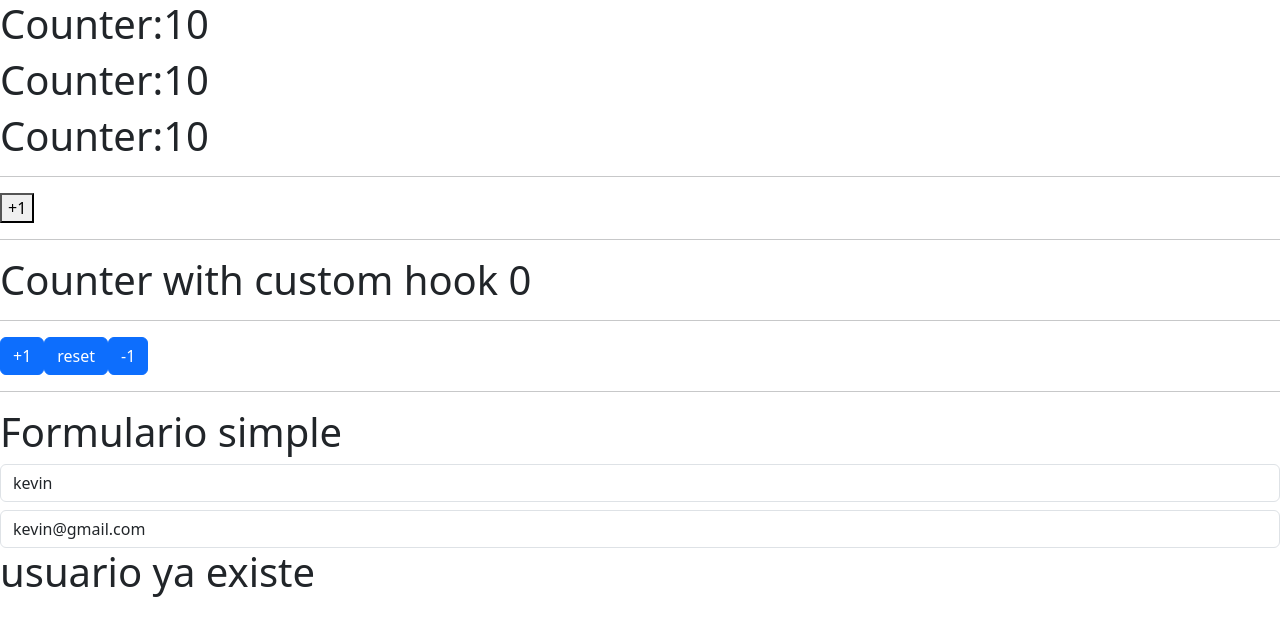
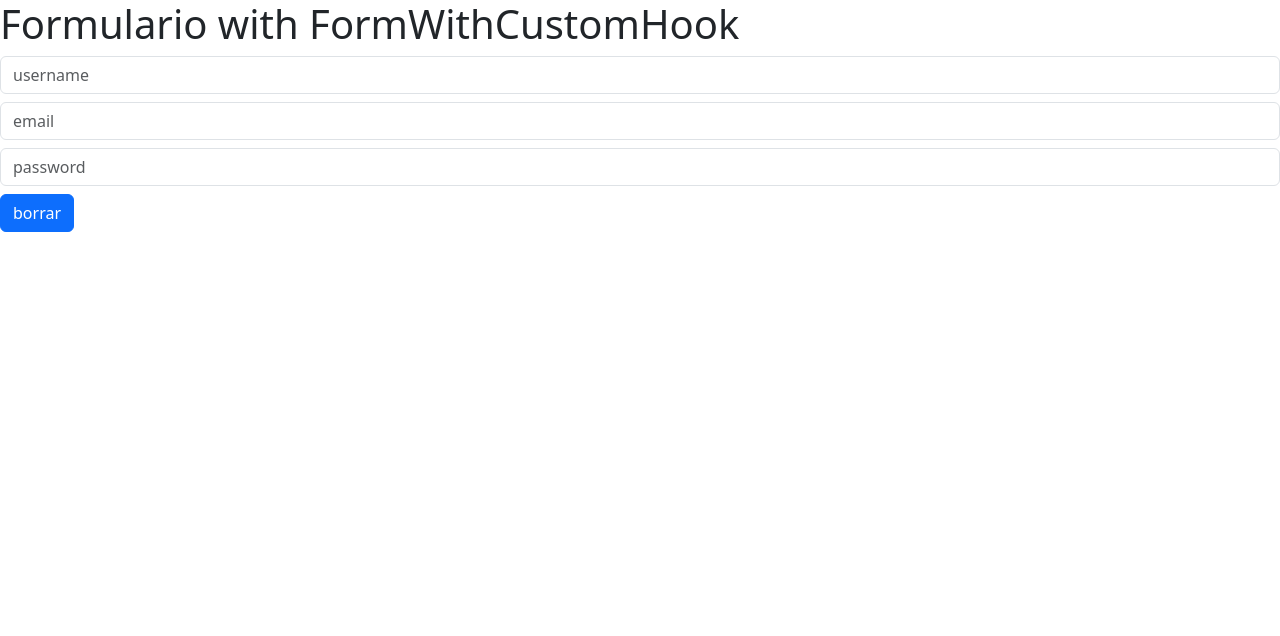
Before and after one commit to Kevin-ORojas/REACT, a React (Vite) app in the folder 05-hook-app/: page / in a window 1280 px wide. Shown: the top 636 px of the page. Built offline with nearby package versions, Linux system fonts and the light colour scheme.

Commit message:
useform formilario

```diff
--- /dev/null
+++ b/05-hook-app/src/02-useEffect/FormWithCustomHook.jsx
@@ -0,0 +1,50 @@
+import React, { useEffect, useState } from "react";
+import { useForm } from "../hooks/useForm";
+
+export const FormWithCustomHook = () => {
+  const {
+    onResetForm,
+    handleInputChange,
+    formstate,
+    username,
+    email,
+    password,
+  } = useForm({
+    username: "",
+    email: "",
+    password: "",
+  });
+  return (
+    <>
+      <h1>Formulario with FormWithCustomHook</h1>
+      <input
+        type="text"
+        className="form-control"
+        placeholder="username"
+        name="username"
+        value={username}
+        onChange={handleInputChange}
+      />
+      <input
+        type="text"
+        className="form-control mt-2"
+        placeholder="email"
+        name="email"
+        value={email}
+        onChange={handleInputChange}
+      />
+      <input
+        type="text"
+        className="form-control mt-2"
+        placeholder="password"
+        name="password"
+        value={password}
+        onChange={handleInputChange}
+      />
+
+      <button onClick={onResetForm} className="btn btn-primary mt-2">
+        borrar
+      </button>
+    </>
+  );
+};
--- a/05-hook-app/src/HookApp.jsx
+++ b/05-hook-app/src/HookApp.jsx
@@ -2,16 +2,21 @@ import React from "react";
 import { CounterApp } from "./01-usestate/CounterApp";
 import { CounterWithCustomHook } from "./01-usestate/CounterWithCustomHook";
 import { SimpleForm } from "./02-useEffect/SimpleForm";
+import { FormWithCustomHook } from "./02-useEffect/FormWithCustomHook";
 
 export const HookApp = () => {
   return (
     <div>
-      <CounterApp />
+      {/* <CounterApp />
       <hr />
       <CounterWithCustomHook />
 
       <hr />
       <SimpleForm />
+
+      <hr /> */}
+
+      <FormWithCustomHook />
     </div>
   );
 };
--- /dev/null
+++ b/05-hook-app/src/hooks/useForm.js
@@ -0,0 +1,24 @@
+import React, { useState } from "react";
+
+export const useForm = (initialValue = {}) => {
+  const [formState, setFormstate] = useState(initialValue);
+
+  const handleInputChange = ({ target }) => {
+    const { name, value } = target;
+    setFormstate({
+      ...formState,
+      [name]: value,
+    });
+  };
+
+  const onResetForm = () => {
+    setFormstate(initialValue);
+  };
+
+  return {
+    ...formState,
+    formState,
+    handleInputChange,
+    onResetForm,
+  };
+};
```
